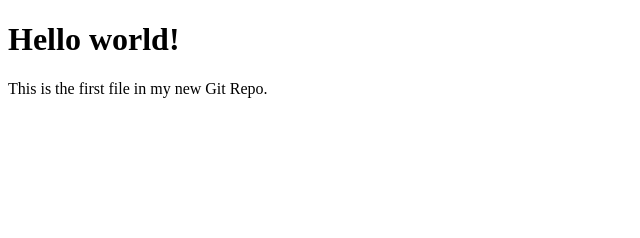
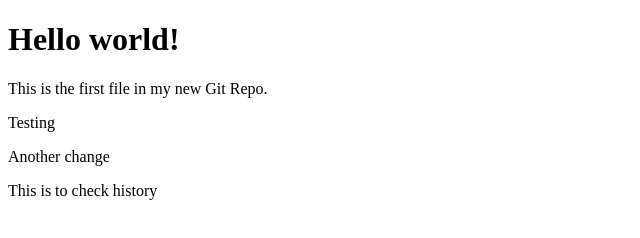
Before and after one commit to alfonsovso/gittuto, a plain HTML site: page index.html in a window 1280 px wide. Shown: the whole page, without its empty margins (0-640 px from the left). Drawn offline with Linux system fonts and the light colour scheme.

Commit message:
Adding some new paragraph

```diff
--- a/index.html
+++ b/index.html
@@ -7,6 +7,9 @@
 
 		<h1>Hello world!</h1>
 		<p>This is the first file in my new Git Repo.</p>
+		<p>Testing</p>
+		<p>Another change</p>
+		<p>This is to check history</p>
 
 	</body>
 </html>
```
